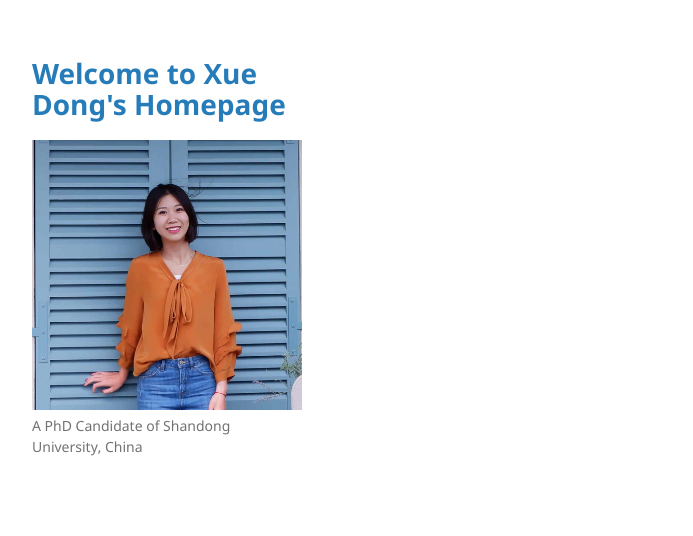
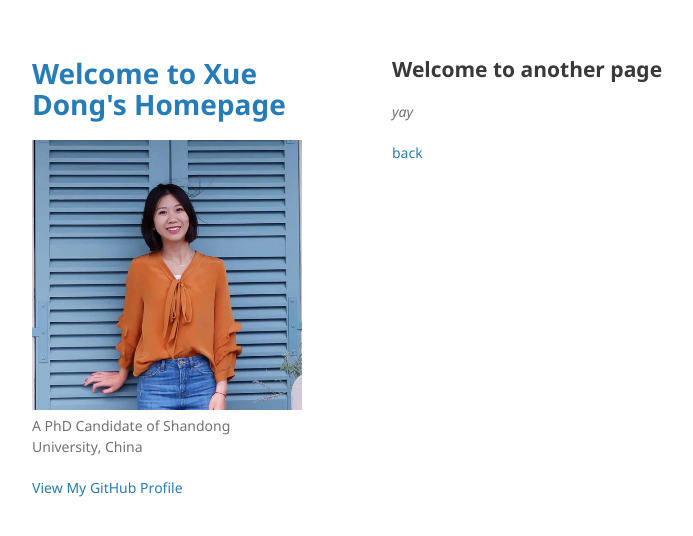
Before and after one commit to hello-dx/hello-dx.github.io, a Jekyll site: the page built from another-page.md, in a window 1280 px wide. Shown: the top 536 px of the page, without its empty margins (178-871 px from the left). Built offline with Jekyll 4.4.1, drawn with Linux system fonts in a browser that asks for light colours; our own code applies the rules of GitHub Pages for plain Markdown files.

Commit message:
Update default.html

```diff
--- a/_layouts/default.html
+++ b/_layouts/default.html
@@ -26,6 +26,10 @@
         <p class="view"><a href="{{ site.github.repository_url }}">View the Project on GitHub <small>{{ site.github.repository_nwo }}</small></a></p>
         {% endif %}
 
+        {% if site.github.is_user_page %}
+        <p class="view"><a href="{{ site.github.owner_url }}">View My GitHub Profile</a></p>
+        {% endif %}
+
         {% if site.show_downloads %}
         <ul class="downloads">
           <li><a href="{{ site.github.zip_url }}">Download <strong>ZIP File</strong></a></li>
@@ -34,6 +38,11 @@
         </ul>
         {% endif %}
       </header>
+      <section>
+
+      {{ content }}
+
+      </section>
 
     </div>
     <script src="{{ "/assets/js/scale.fix.js" | relative_url }}"></script>
```
